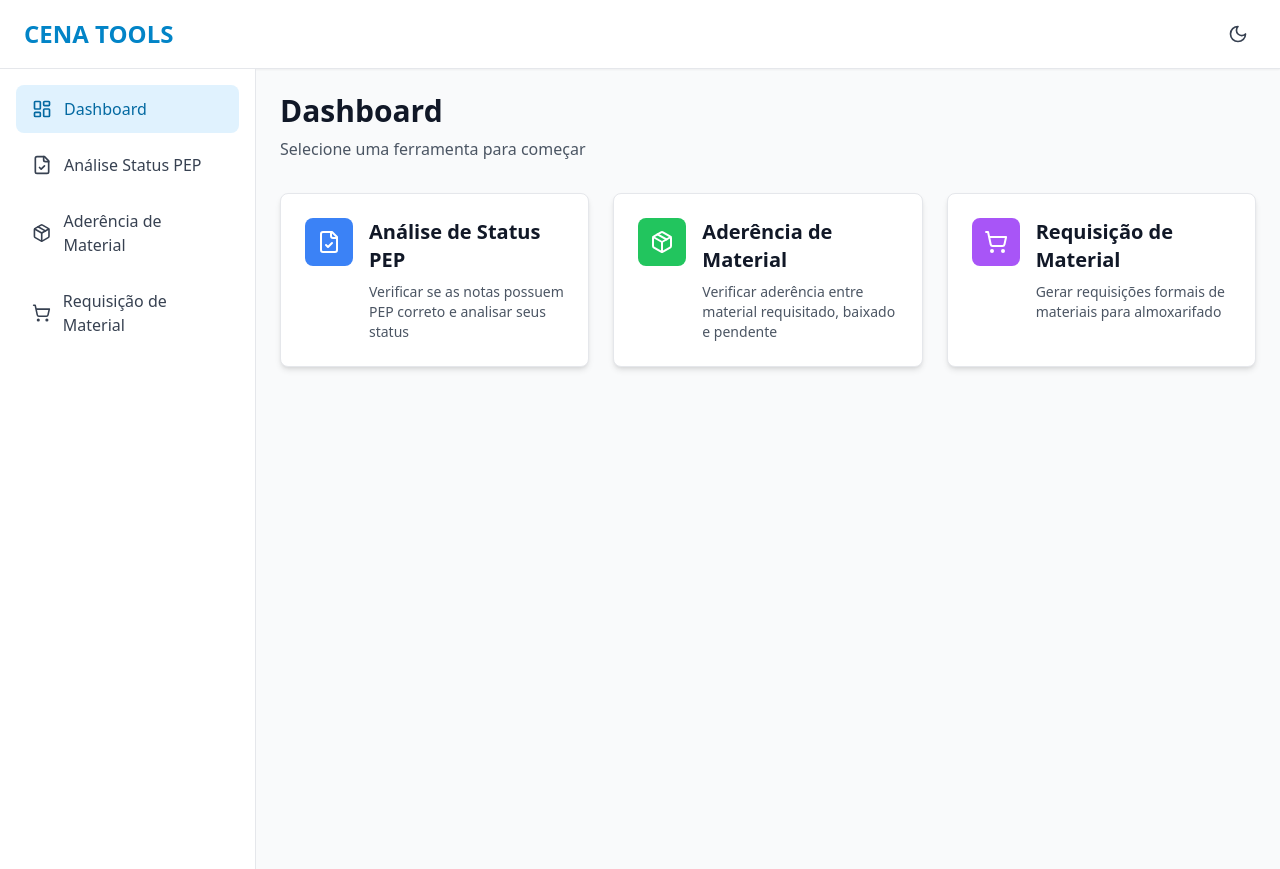
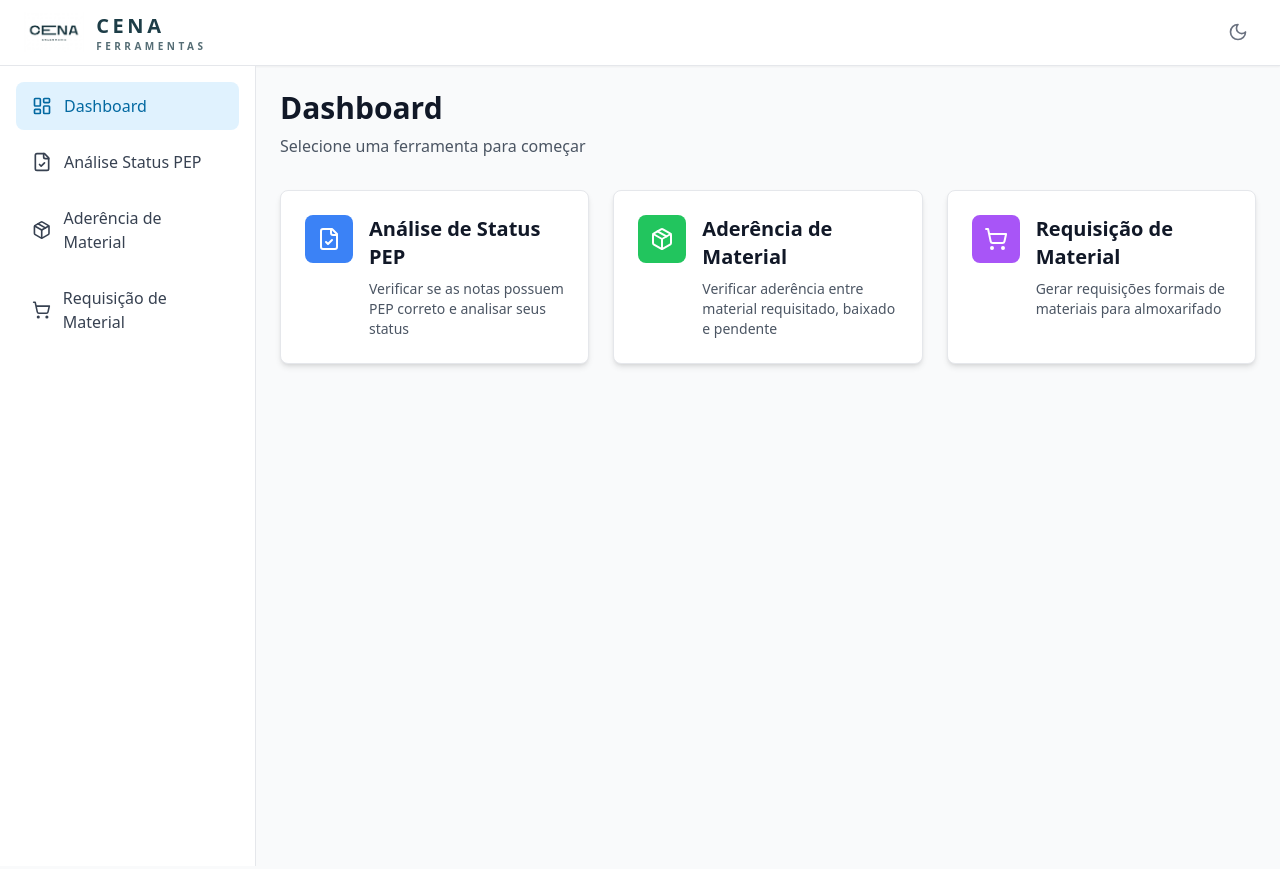
Before and after one commit to Marcelodsousa/Ferramentas-cena, a React (Vite) app: page / in a window 1280 px wide. Built offline with nearby package versions, Linux system fonts and the light colour scheme; no server answers.

Commit message:
fix: SPA routing Vercel + logo CENA + header atualizado

```diff
--- a/src/components/Layout/Header.jsx
+++ b/src/components/Layout/Header.jsx
@@ -6,10 +6,33 @@ function Header() {
 
   return (
     <header className="bg-white dark:bg-gray-800 border-b border-gray-200 dark:border-gray-700 shadow-sm">
-      <div className="px-6 py-4 flex items-center justify-between">
-        <h1 className="text-2xl font-bold text-primary-600 dark:text-primary-400">
-          CENA TOOLS
-        </h1>
+      <div className="px-6 py-3 flex items-center justify-between">
+
+        {/* Logo + Nome */}
+        <div className="flex items-center gap-3">
+          <img
+            src="/logo-cena.png"
+            alt="CENA Engenharia"
+            className="h-10 w-auto object-contain"
+            onError={(e) => { e.currentTarget.style.display = 'none' }}
+          />
+          <div className="flex flex-col leading-tight">
+            <span
+              className="text-xl font-bold tracking-widest uppercase dark:text-white"
+              style={{ color: isDark ? '#fff' : '#1D3D47', letterSpacing: '0.18em' }}
+            >
+              CENA
+            </span>
+            <span
+              className="text-[10px] font-semibold tracking-[0.35em] uppercase dark:text-gray-300"
+              style={{ color: isDark ? '#a0aec0' : '#1D3D47', opacity: 0.75 }}
+            >
+              FERRAMENTAS
+            </span>
+          </div>
+        </div>
+
+        {/* Botão tema */}
         <button
           onClick={toggleTheme}
           className="p-2 rounded-lg hover:bg-gray-100 dark:hover:bg-gray-700 transition-colors"
@@ -18,9 +41,10 @@ function Header() {
           {isDark ? (
             <Sun className="w-5 h-5 text-yellow-500" />
           ) : (
-            <Moon className="w-5 h-5 text-gray-700" />
+            <Moon className="w-5 h-5 text-gray-500" />
           )}
         </button>
+
       </div>
     </header>
   )
--- a/tailwind.config.js
+++ b/tailwind.config.js
@@ -20,6 +20,11 @@ export default {
           800: '#075985',
           900: '#0c4a6e',
         },
+        cena: {
+          DEFAULT: '#1D3D47',
+          light:   '#2A5263',
+          dark:    '#132830',
+        },
       },
     },
   },
```
Also changed, not shown: public/logo-cena.png (added), vercel.json (added).
